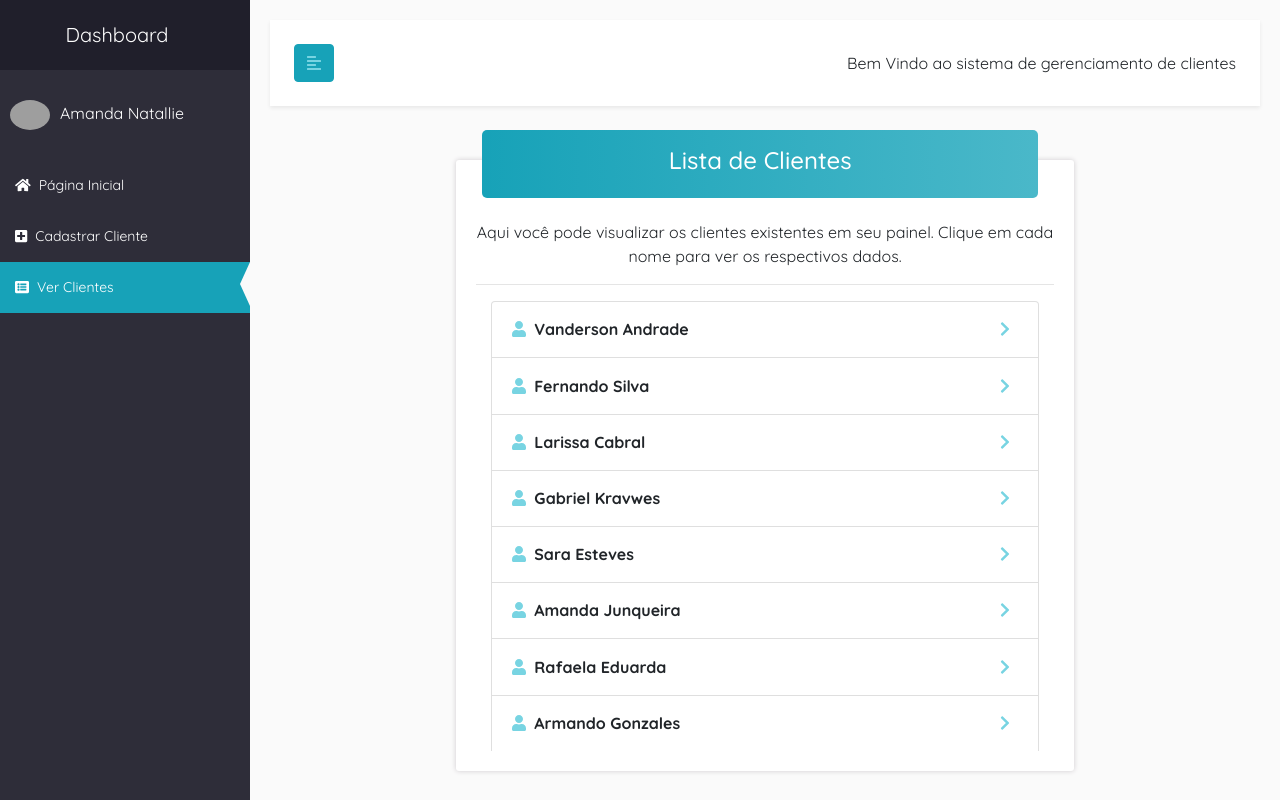
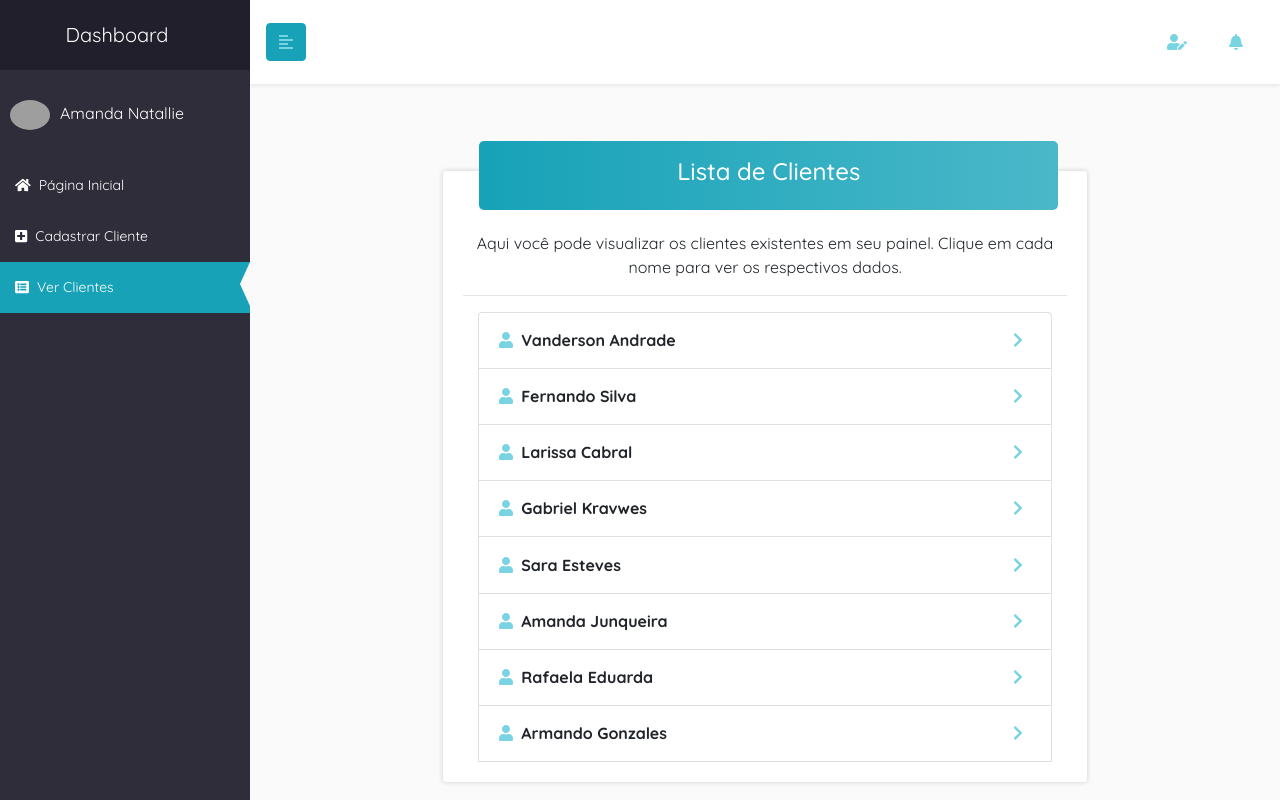
Before and after one commit to amanda-natallie/ReactApp, a React (Create React App) app: page /view-client in a window 1280 px wide. Built offline with nearby package versions, Linux system fonts and the light colour scheme; grey boxes are pictures that could not be loaded.

Commit message:
Final Changes

```diff
--- a/package.json
+++ b/package.json
@@ -41,5 +41,8 @@
       "last 1 firefox version",
       "last 1 safari version"
     ]
+  },
+  "devDependencies": {
+    "git-push": "^0.1.1"
   }
 }
--- a/src/App.css
+++ b/src/App.css
@@ -42,11 +42,13 @@ a:focus {
 ----------------------------------------------------- */
 
 .content {
-    padding: 20px;
+    padding: 0;
     margin-left: 0;
     height: 100vh;
 }
-
+.container-fluid{
+    margin: 0
+}
 @media only screen and (max-width: 500px) {
     body {
         overflow: hidden;
@@ -122,3 +124,6 @@ a:focus {
     width: 100%;
     padding-bottom: 40px
 }
+.mb-12 {
+margin-bottom: 80px
+}
--- a/src/components/content/Content.js
+++ b/src/components/content/Content.js
@@ -9,7 +9,7 @@ import CADClient from "../../pages/Clients/cadastrar";
 import HomePage from "../../pages/Main/";
 
 export default props => (
-    <Container fluid className={classNames('content', {'is-open': props.isOpen})}>
+    <Container fluid className={classNames('content ', {'is-open': props.isOpen})}>
       <NavBar toggle={props.toggle}/>
       <Switch>
         <Redirect exact from="/" to="/home" />
--- a/src/components/content/Navbar.js
+++ b/src/components/content/Navbar.js
@@ -1,7 +1,7 @@
 import React, { useState } from 'react';
 import { FontAwesomeIcon } from '@fortawesome/react-fontawesome';
-import { faAlignLeft } from '@fortawesome/free-solid-svg-icons';
-import { Navbar, Button, NavbarToggler, Collapse, Nav } from 'reactstrap';
+import { faAlignLeft, faUserEdit, faBell } from '@fortawesome/free-solid-svg-icons';
+import { Navbar, NavLink, NavItem, Button, NavbarToggler, Collapse, Nav } from 'reactstrap';
 
 
 export default props => {
@@ -10,17 +10,30 @@ export default props => {
   const toggle = () => setOpen(!isOpen)
 
   return (
-    <Navbar color="light" light className="navbar shadow-sm p-4 mb-5 bg-white" expand="md">
+    <Navbar color="light" light className="navbar shadow-sm mb-12 bg-white" expand="md">
       <Button color="info" onClick={props.toggle}>
-        <FontAwesomeIcon icon={faAlignLeft}/>
+        <FontAwesomeIcon icon={faAlignLeft} />
       </Button>
       <NavbarToggler onClick={toggle} />
       <Collapse isOpen={isOpen} navbar>
         <Nav className="ml-auto" navbar>
 
-            <div>Bem Vindo ao sistema de gerenciamento de clientes</div>
+          <NavItem>
+            <NavLink href="#">
+              <Button color="link">
+                <FontAwesomeIcon icon={faUserEdit} />
+              </Button>
+            </NavLink>
+          </NavItem>
+          <NavItem>
+            <NavLink href="#">
+              <Button color="link" >
+                <FontAwesomeIcon icon={faBell} />
+              </Button>
+            </NavLink>
+          </NavItem>
 
-      </Nav>
+        </Nav>
       </Collapse>
     </Navbar>
   );
--- a/src/pages/Clients/index.js
+++ b/src/pages/Clients/index.js
@@ -229,7 +229,7 @@ export default class Clients extends Component {
                         <Col sm="12" md={{ size: 8, offset: 2 }}>
                             <div className="prettybox ">
                                 <div className="text-center">
-                                    <div className="header-box">
+                                    <div className="header-box ml-3">
                                         <h4>Lista de Clientes</h4>
                                     </div>
                                     <div className="content-box">
--- a/src/pages/modules/CadastroCliente/components/Form.js
+++ b/src/pages/modules/CadastroCliente/components/Form.js
@@ -160,7 +160,7 @@ const FormCadastro = props => {
                         <Field
                           name="birthday"
                           component="input"
-                          type="date"
+                          type="text"
                           placeholder="16/01/1992"
                           className="form-control padding-right"
                           {...birthdayMask}
```
Also changed, not shown: 1 other file (tests, documents, lock files or other folders).
